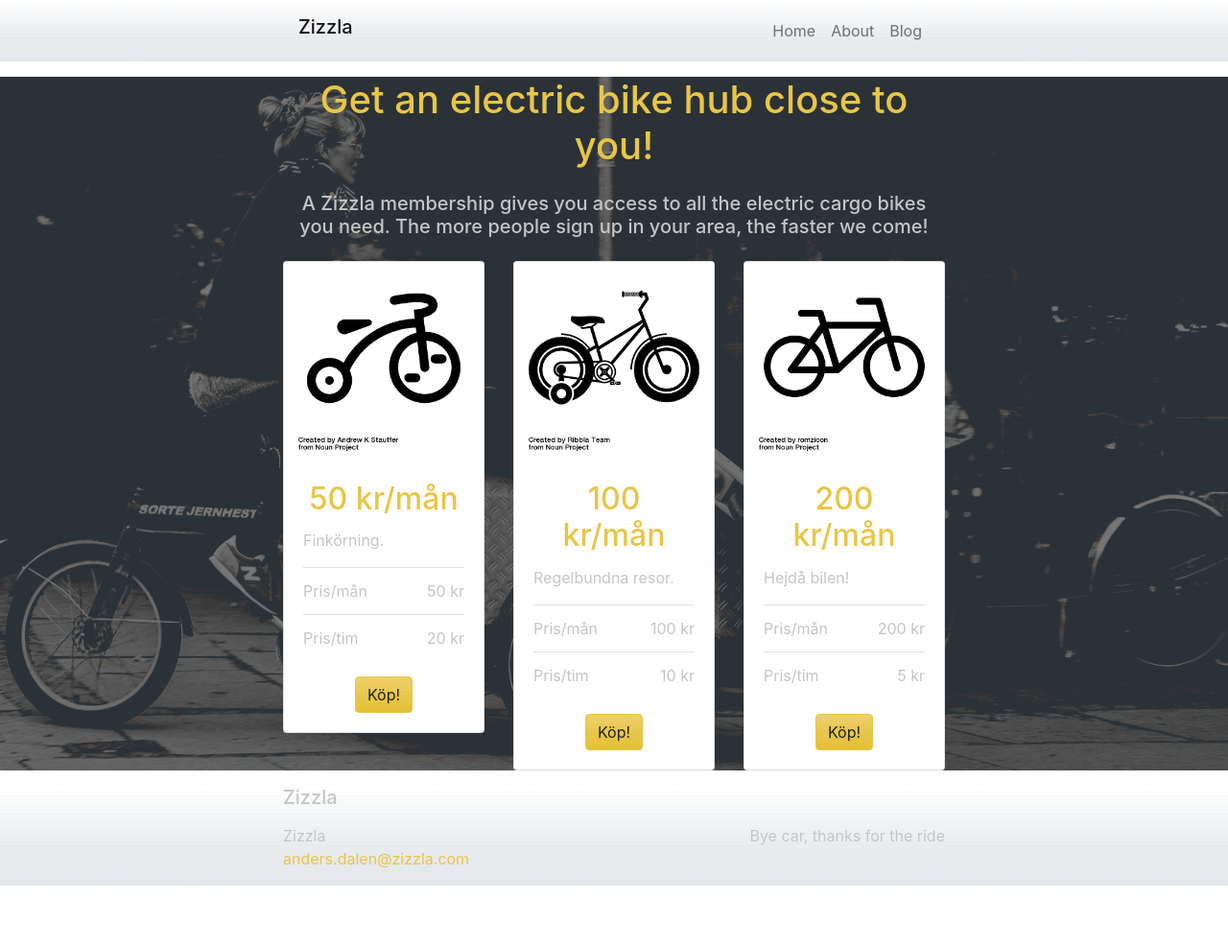
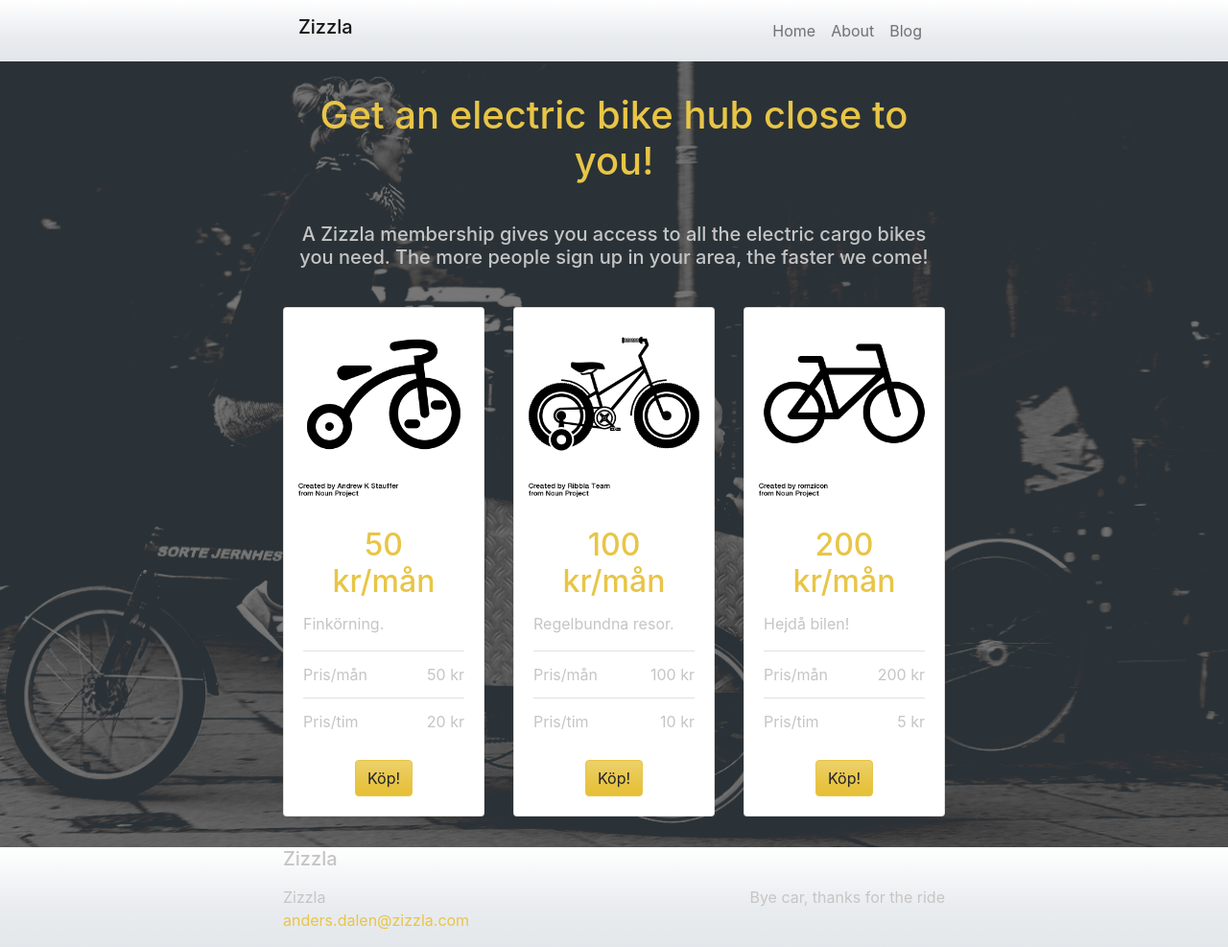
Before and after one commit to zizzla/zizzla.github.io, a Jekyll site: the page built from pricing.html, in a window 1280 px wide. Shown: the whole page at 96% size. Built offline with Jekyll 4.4.1, drawn with Linux system fonts in a browser that asks for light colours; before the commit the page ends 923 px from its top, so only the background shows below that.

Commit message:
la till lite luft över och under bodyn

```diff
--- a/pricing.html
+++ b/pricing.html
@@ -2,23 +2,23 @@
 layout: default
 ---
 <div class="jumbotron-fluid">
-  <div class="container">
-    <div class="row my-3">
+  <div class="container py-3">
+    <div class="row py-3">
       <div class="col">
         <h1 class="text-center text-primary">Get an electric bike hub close to you!</h1>
       </div>
     </div>
-    <div class="row my-3">
+    <div class="row py-3">
       <div class="col">
         <h5 class="text-center">A Zizzla membership gives you access to all the electric cargo bikes you need. The more people sign up in your area, the faster we come!</h5>
       </div>
     </div>
-    <div class="row my-3">
+    <div class="row py-3">
       <div class="col-sm-4">
         <div class="card text-center">
           <img class="card-img-top bg-white" src="/assets/img/icon-tricycle.png" alt="Tricycle by Andrew K Stauffer from the Noun Project">
           <div class="card-body">
-            <h2 class="card-title text-primary">50 kr/mån</h2>
+            <h2 class="card-title text-primary">50<br />kr/mån</h2>
             <p class="card-text text-left">Finkörning.</p>
             <table class="table">
               <tbody>
@@ -40,7 +40,7 @@
         <div class="card text-center">
           <img class="card-img-top bg-white" src="/assets/img/icon-training-wheels.png" alt="Bicycle by Ribbla Team from the Noun Project">
           <div class="card-body">
-            <h2 class="card-title text-primary">100 kr/mån</h2>
+            <h2 class="card-title text-primary">100<br />kr/mån</h2>
             <p class="card-text text-left">Regelbundna resor.</p>
             <table class="table">
               <tbody>
@@ -62,7 +62,7 @@
         <div class="card text-center">
         <img class="card-img-top bg-white" src="/assets/img/icon-bike.png" alt="Bike by romzicon from the Noun Project">
           <div class="card-body">
-            <h2 class="card-title text-primary">200 kr/mån</h2>
+            <h2 class="card-title text-primary">200<br />kr/mån</h2>
             <p class="card-text text-left">Hejdå bilen!</p>
             <table class="table">
               <tbody>
```
